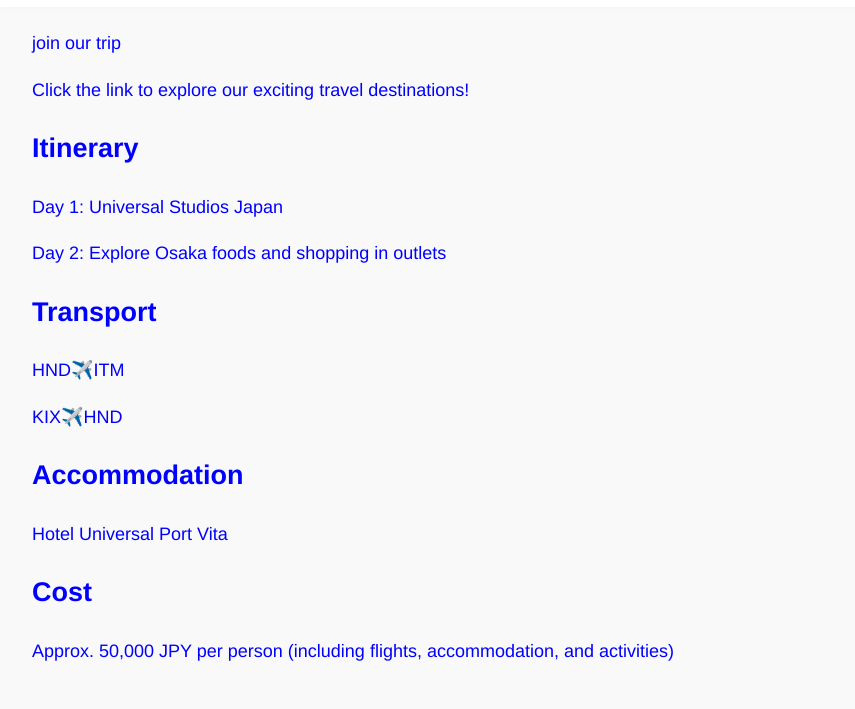
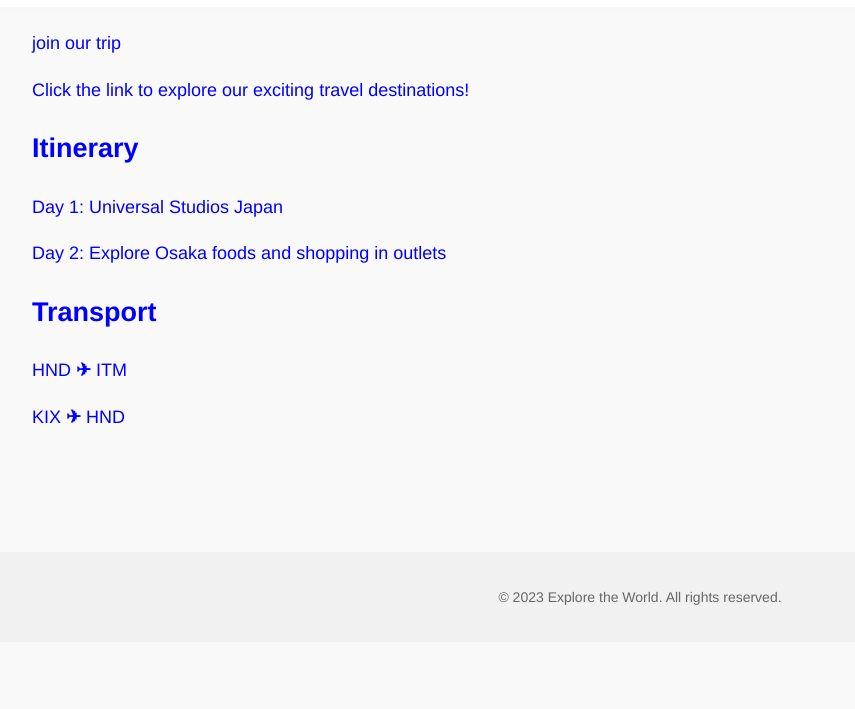
Before and after one commit to mahoko0527-maker/exploretheworld, a website: page 14-15122021.html in a window 1280 px wide. Shown: the part 91-800 px from the top of the page, without its empty margins (0-855 px from the left). Drawn offline with Linux system fonts and the light colour scheme.

Commit message:
Normalize flight icons across trip pages

```diff
--- a/14-15122021.html
+++ b/14-15122021.html
@@ -34,16 +34,11 @@
         </section>
         <section id="transport">
             <h2>Transport</h2>
-            <p>HND✈️ITM</p>
-            <p>KIX✈️HND</p>
+            <p>HND <span class="flight-icon">✈</span> ITM</p>
+            <p>KIX <span class="flight-icon">✈</span> HND</p>
         </section>
-        <section id="accommodation">
-            <h2>Accommodation</h2>
-            <p>Hotel Universal Port Vita</p>
-        </section>
-        <section id="cost">
-            <h2>Cost</h2>
-            <p>Approx. 50,000 JPY per person (including flights, accommodation, and activities)</p>
+        <section id="">
+
         </section>
     </main>
     <footer>
--- a/styles.css
+++ b/styles.css
@@ -40,6 +40,12 @@
     margin-left: 10px;
     font-size: 0.8em;
     animation: planeSlide 2s ease-in-out forwards;
+}
+
+.flight-icon {
+    color: blue;
+    font-weight: bold;
+    font-size: 1em;
 }
 @keyframes planeSlide {
     0% {
```
Also changed, not shown: 06-07082025.html (+2 -2 lines), 13-15092025.html (+2 -2 lines), 18-23082024.html (+3 -3 lines), 24-27082025.html (+1 -1 lines), 26-30112025.html (+1 -1 lines).
